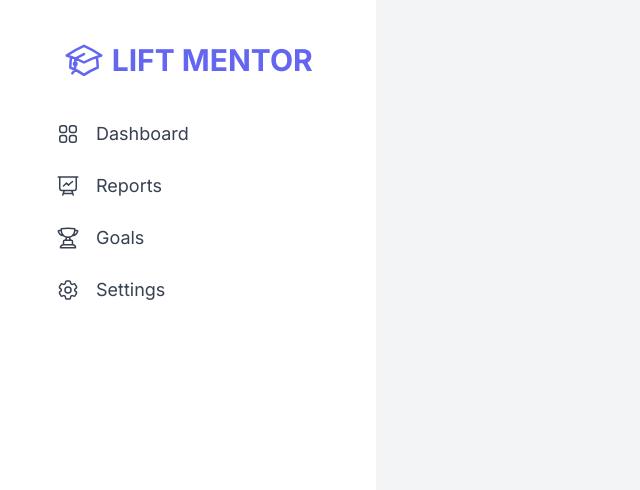
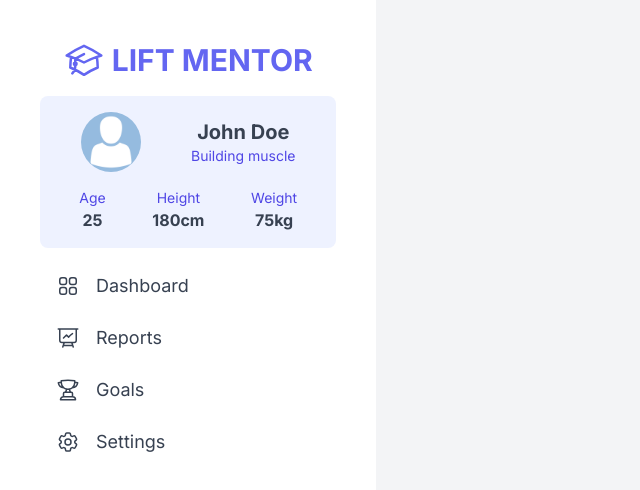
Before and after one commit to MarekRykaczewski/lift-mentor, a Next.js app: page / in a window 1280 px wide. Shown: the top 490 px of the page, without its empty margins (0-640 px from the left). Built offline with nearby package versions, Linux system fonts and the light colour scheme.

Commit message:
add profile card to Navbar

```diff
--- a/src/app/components/Navbar.tsx
+++ b/src/app/components/Navbar.tsx
@@ -5,6 +5,7 @@ import DashboardIcon from "../icons/DashboardIcon";
 import ReportsIcon from "../icons/ReportsIcon";
 import GoalsIcon from "../icons/GoalsIcon";
 import LogoIcon from "../icons/LogoIcon";
+import Image from "next/image";
 
 const data = [
   {
@@ -35,11 +36,43 @@ const data = [
 
 const Navbar = () => {
   return (
-    <div className="flex w-[500px] flex-col p-4 md:p-10 bg-white">
+    <div className="flex w-[500px] flex-col gap-4 p-4 md:p-10 bg-white">
       {/* LOGO CONTAINER */}
-      <div className="flex items-center justify-center gap-2 uppercase text-center text-2xl md:text-3xl text-indigo-500 font-bold mb-4 md:mb-8">
+      <div className="flex items-center justify-center gap-2 uppercase text-center text-2xl md:text-3xl text-indigo-500 font-bold">
         <LogoIcon />
         <span>Lift Mentor</span>
+      </div>
+      {/* PROFILE CARD CONTAINER */}
+      <div className="bg-indigo-50 p-4 rounded-lg text-gray-700">
+        <div className="flex justify-around items-center mb-4 text-center">
+          <Image
+            className="rounded-full"
+            src={"/avatar_placeholder.png"}
+            alt="Your profile picture"
+            width={60}
+            height={60}
+          />
+          <div className="flex flex-col">
+            <span className="text-xl text-center font-bold">John Doe</span>
+            <span className="text-sm text-indigo-600 text-center">
+              Building muscle
+            </span>
+          </div>
+        </div>
+        <div className="w-full flex justify-around text-center">
+          <div className="flex flex-col">
+            <span className="text-sm text-indigo-600">Age</span>
+            <span className="font-bold">25</span>
+          </div>
+          <div className="flex flex-col">
+            <span className="text-sm text-indigo-600">Height</span>
+            <span className="font-bold">180cm</span>
+          </div>
+          <div className="flex flex-col">
+            <span className="text-sm text-indigo-600">Weight</span>
+            <span className="font-bold">75kg</span>
+          </div>
+        </div>
       </div>
       {/* LINKS CONTAINER */}
       <div className="flex flex-col">
```
Also changed, not shown: public/avatar_placeholder.png (added).
